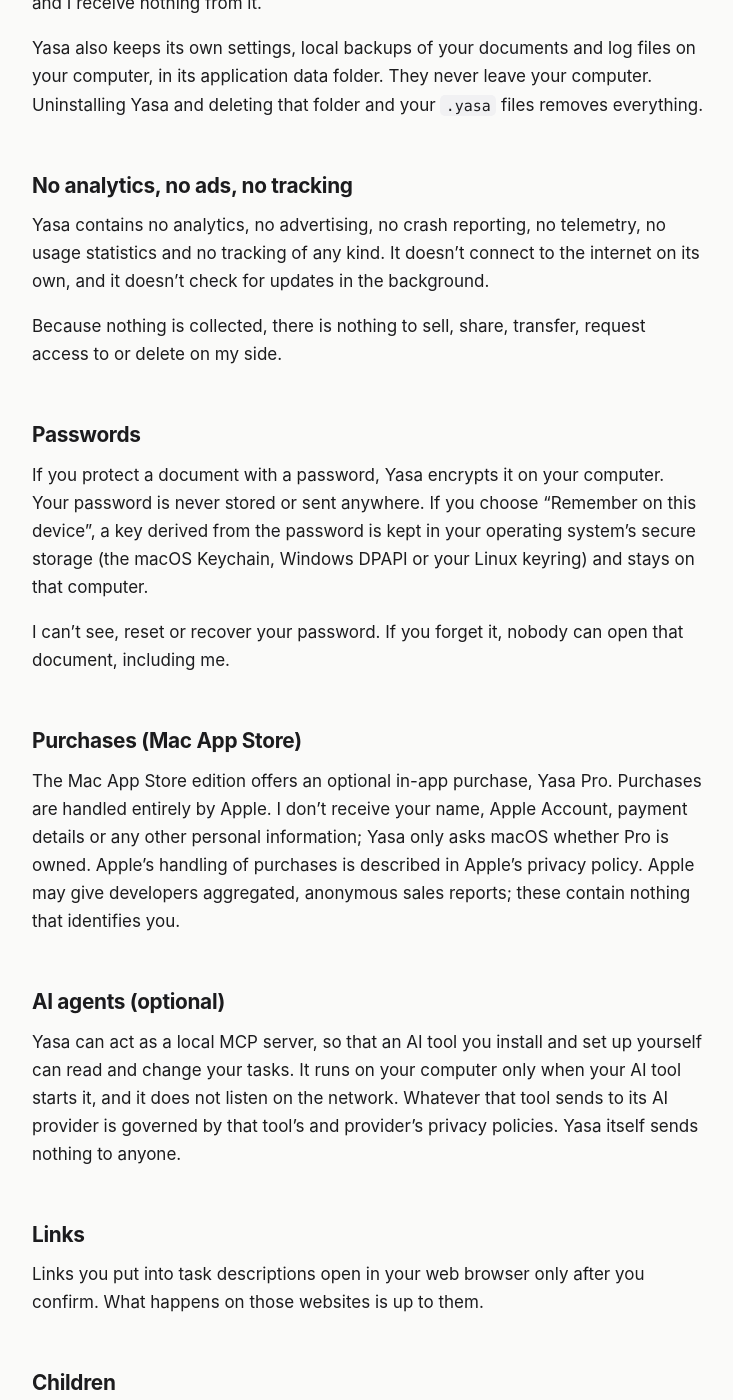
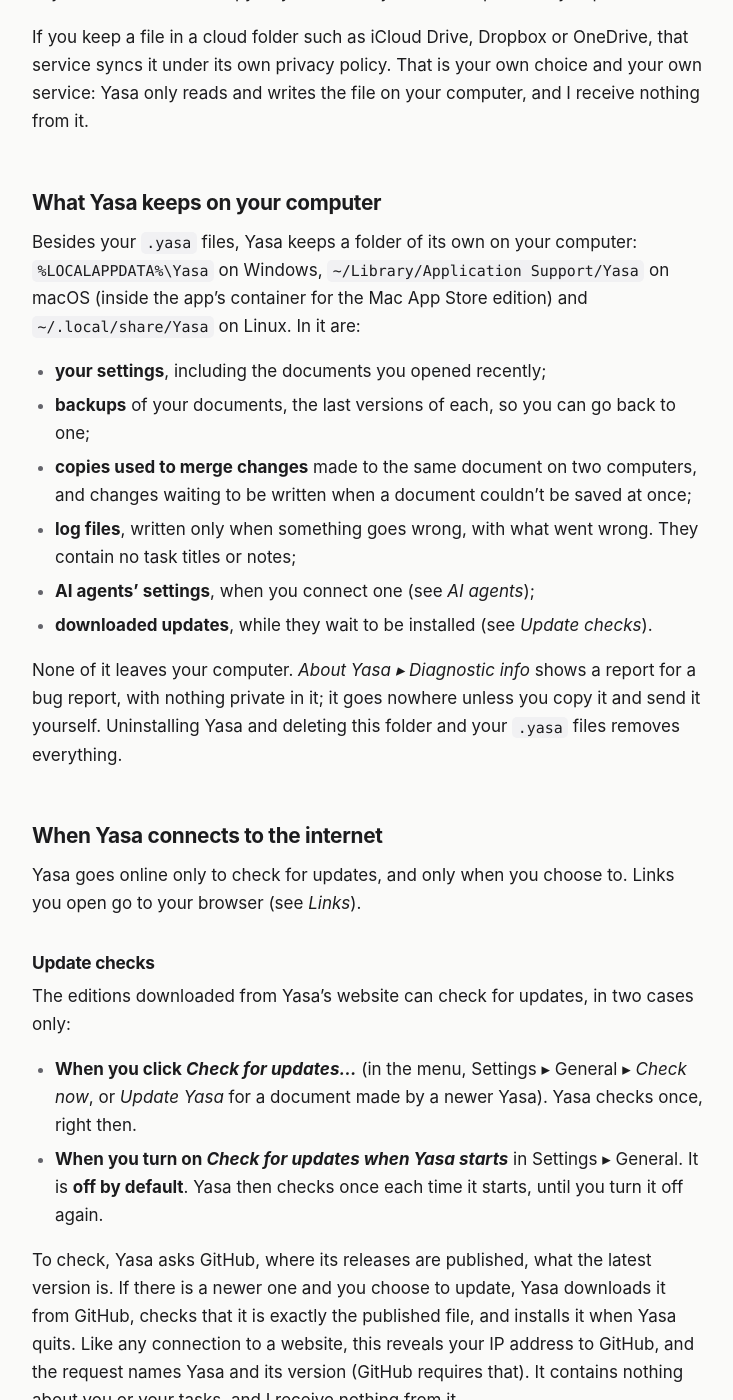
Before and after one commit to pulsar-a/documents, a Jekyll site: the page built from yasa/privacy-policy.md, in a window 1280 px wide and 1400 px high, scrolled down 875 px. Shown: the whole window, without its empty margins (272-1005 px from the left). Built offline with Jekyll 4.4.1, drawn with Linux system fonts in a browser that asks for light colours; our own code applies the rules of GitHub Pages for plain Markdown files; some of the changed text lies outside the part shown.

Commit message:
docs: update Yasa's privacy policy and terms for v1.8.0
Co-Authored-By: Claude Opus 5.5 <noreply@anthropic.com>

```diff
--- a/yasa/privacy-policy.md
+++ b/yasa/privacy-policy.md
@@ -4,38 +4,70 @@ permalink: /yasa/privacy/
 
 # Yasa: Privacy Policy
 
-**Last updated: October 20, 2026**
+**Last updated: November 13, 2026**
 
-Yasa is a todo app for macOS, Windows and Linux made by Dinar Garipov ("I", "me"). This policy explains what happens
+Yasa is a to-do app for Windows, macOS and Linux made by Dinar Garipov ("I", "me"). This policy explains what happens
 to your information when you use Yasa.
 
-> **The short version: Yasa does not collect any data. None.**
+> **The short version: I don't collect any data from Yasa.**
 >
-> - **All your data stays on your own computer.** Your tasks, lists, settings, backups and logs live only on your
->   machine, in the places you choose.
-> - **Nothing is sent to me or to anyone else.** Yasa has no account, no server, no analytics, no ads, no crash
->   reporting and no tracking, and it does not connect to the internet on its own.
-> - **I never see your tasks or anything about you**, and I have no way to.
+> - **Your tasks stay on your computer.** Your lists and tasks are in `.yasa` files you choose. Yasa's settings,
+>   backups and logs are kept only on your computer too.
+> - **Nothing about you or your tasks is sent to me.** Yasa has no account, no analytics, no ads, no crash reporting of
+>   its own and no tracking.
+> - **Yasa goes online only when you ask it to:** to check for updates. Checking at every start is off until you turn
+>   it on.
+> - **If you connect an AI agent to Yasa** (optional, off until you set it up), that agent can read and change the tasks
+>   of the documents you allow. What the agent does with them is between you and the agent's provider.
 
 ## Your tasks stay on your computer
 
 Your lists and tasks are saved in `.yasa` files on your computer, in the folders you choose. Yasa has no account and no
 server, and it does not send your tasks anywhere. There is no copy of your data anywhere except where you put it.
 
-If you choose to keep a file in a cloud folder such as iCloud Drive, Dropbox or OneDrive, that service syncs it under
-its own privacy policy. That is your own choice and your own service: Yasa only reads and writes the file on your
-computer, and I receive nothing from it.
+If you keep a file in a cloud folder such as iCloud Drive, Dropbox or OneDrive, that service syncs it under its own
+privacy policy. That is your own choice and your own service: Yasa only reads and writes the file on your computer,
+and I receive nothing from it.
 
-Yasa also keeps its own settings, local backups of your documents and log files on your computer, in its application
-data folder. They never leave your computer. Uninstalling Yasa and deleting that folder and your `.yasa` files removes
-everything.
+## What Yasa keeps on your computer
 
-## No analytics, no ads, no tracking
+Besides your `.yasa` files, Yasa keeps a folder of its own on your computer: `%LOCALAPPDATA%\Yasa` on Windows,
+`~/Library/Application Support/Yasa` on macOS (inside the app's container for the Mac App Store edition) and
+`~/.local/share/Yasa` on Linux. In it are:
 
-Yasa contains no analytics, no advertising, no crash reporting, no telemetry, no usage statistics and no tracking of
-any kind. It doesn't connect to the internet on its own, and it doesn't check for updates in the background.
+- **your settings**, including the documents you opened recently;
+- **backups** of your documents, the last versions of each, so you can go back to one;
+- **copies used to merge changes** made to the same document on two computers, and changes waiting to be written when a
+  document couldn't be saved at once;
+- **log files**, written only when something goes wrong, with what went wrong. They contain no task titles or notes;
+- **AI agents' settings**, when you connect one (see *AI agents*);
+- **downloaded updates**, while they wait to be installed (see *Update checks*).
 
-Because nothing is collected, there is nothing to sell, share, transfer, request access to or delete on my side.
+None of it leaves your computer. *About Yasa ▸ Diagnostic info* shows a report for a bug report, with nothing private in
+it; it goes nowhere unless you copy it and send it yourself. Uninstalling Yasa and deleting this folder and your `.yasa`
+files removes everything.
+
+## When Yasa connects to the internet
+
+Yasa goes online only to check for updates, and only when you choose to. Links you open go to your browser (see
+*Links*).
+
+### Update checks
+
+The editions downloaded from Yasa's website can check for updates, in two cases only:
+
+- **When you click *Check for updates…*** (in the menu, Settings ▸ General ▸ *Check now*, or *Update Yasa* for a
+  document made by a newer Yasa). Yasa checks once, right then.
+- **When you turn on *Check for updates when Yasa starts*** in Settings ▸ General. It is **off by default**. Yasa then
+  checks once each time it starts, until you turn it off again.
+
+To check, Yasa asks GitHub, where its releases are published, what the latest version is. If there is a newer one and
+you choose to update, Yasa downloads it from GitHub, checks that it is exactly the published file, and installs it when
+Yasa quits. Like any connection to a website, this reveals your IP address to GitHub, and the request names Yasa and its
+version (GitHub requires that). It contains nothing about you or your tasks, and I receive nothing from it.
+
+The Microsoft Store and Mac App Store editions are updated by their store. Asking for updates there asks the Microsoft
+Store, or opens Yasa's page in the App Store.
 
 ## Passwords
 
@@ -45,19 +77,37 @@ secure storage (the macOS Keychain, Windows DPAPI or your Linux keyring) and sta
 
 I can't see, reset or recover your password. If you forget it, nobody can open that document, including me.
 
-## Purchases (Mac App Store)
+## Purchases (Microsoft Store, Mac App Store)
 
-The Mac App Store edition offers an optional in-app purchase, Yasa Pro. Purchases are handled entirely by Apple. I don't
-receive your name, Apple Account, payment details or any other personal information; Yasa only asks macOS whether Pro
-is owned. Apple's handling of purchases is described in Apple's privacy policy. Apple may give developers aggregated,
-anonymous sales reports; these contain nothing that identifies you.
+The store editions offer an optional purchase, Yasa Pro: an in-app purchase in the Mac App Store, an add-on in the
+Microsoft Store. Purchases are handled entirely by Apple or Microsoft. I don't receive your name, account, payment
+details or any other personal information; Yasa only asks the store whether Pro is owned. The stores' handling of
+purchases is described in their privacy policies. They may give developers aggregated, anonymous sales reports; these
+contain nothing that identifies you. The editions from Yasa's website have no purchases: everything in them is
+unlocked.
 
 ## AI agents (optional)
 
 Yasa can act as a local MCP server, so that an AI tool you install and set up yourself can read and change your tasks.
-It runs on your computer only when your AI tool starts it, and it does not listen on the network. Whatever that tool
-sends to its AI provider is governed by that tool's and provider's privacy policies. Yasa itself sends nothing to
-anyone.
+It runs on your computer only when your AI tool starts it, does not listen on the network, and reaches only the
+documents you allow agents to use. When you connect an agent in Settings ▸ AI agents, Yasa adds itself to that agent's
+settings on your computer. Whatever the agent sends to its AI provider is governed by that tool's and provider's
+privacy policies. Yasa itself sends nothing to anyone.
+
+## No analytics, no ads, no tracking
+
+Yasa contains no analytics, no advertising, no crash reporting of its own, no telemetry, no usage statistics and no
+tracking of any kind.
+
+Because nothing is collected, there is nothing to sell, share, transfer, request access to or delete on my side.
+
+## App stores and installers
+
+If you get Yasa from the Microsoft Store or the Mac App Store, the store handles its download and updates under its own
+privacy policy. If you have chosen in your system's settings to share diagnostics with app developers, the store may
+give me crash reports and overall statistics (such as the number of downloads and crashes). These don't tell me who you
+are, and Yasa itself sends nothing. Downloading Yasa from GitHub, or installing it with a Linux package manager, works
+under those services' own policies; Yasa's installers and packages send nothing.
 
 ## Links
 
--- a/yasa/terms-and-conditions.md
+++ b/yasa/terms-and-conditions.md
@@ -4,11 +4,11 @@ permalink: /yasa/terms/
 
 # Yasa: Terms and Conditions
 
-**Last updated: October 20, 2026**
+**Last updated: November 13, 2026**
 
-These terms apply to your use of Yasa, a todo app for macOS, Windows and Linux made by Dinar Garipov ("I", "me"), in
-every edition: the downloads from GitHub, the Mac App Store edition, and any other build I distribute. By installing or
-using Yasa you agree to these terms. If you don't agree, don't install or use Yasa.
+These terms apply to your use of Yasa, a to-do app for Windows, macOS and Linux made by Dinar Garipov ("I", "me"), in
+every edition I distribute. By installing or using Yasa you agree to these terms. If you don't agree, don't install or
+use Yasa.
 
 > **The short version:**
 >
@@ -16,18 +16,19 @@ using Yasa you agree to these terms. If you don't agree, don't install or use Ya
 > - **I am not liable for any loss or damage from using Yasa, including any loss of data**, to the fullest extent the
 >   law allows.
 > - **Your data is on your computer and is your responsibility.** Keep your own backups.
+> - **AI agents you connect to Yasa, and the services they use, are not mine.** What they do with your tasks is between
+>   you and them.
 
 ## 1. License to use Yasa
 
-I grant you a personal, non-exclusive, non-transferable, revocable license to install and use Yasa on devices you own
-or control. You may not sell, rent or sublicense the app builds I distribute, or remove copyright notices from them.
+I grant you a personal, non-exclusive, non-transferable, revocable license to install and use the official builds of
+Yasa that I publish (in the Microsoft Store, the Mac App Store, or on Yasa's website and its GitHub releases) on devices
+you own or control. You may not sell, rent or sublicense Yasa, copy it for others, or remove copyright notices from it.
+Yasa's source code is not part of this license.
 
-If Yasa's source code is published under an open-source license, that license governs the source code and your
-rights to it; these terms govern your use of the app.
-
-**Mac App Store edition.** If you got Yasa from the Mac App Store, Apple's Licensed Application End User License
-Agreement also applies. Where it conflicts with these terms about the App Store edition, Apple's agreement wins.
-Apple is not a party to these terms and has no obligation to maintain or support Yasa.
+If you get Yasa from an app store, that store's license terms also apply. Where they conflict with these terms about
+that edition, the store's terms win. The store is not a party to these terms and has no obligation to maintain or
+support Yasa.
 
 ## 2. Software provided "as is"
 
@@ -45,14 +46,19 @@ Yasa stores everything on your computer, in the files and folders you choose (se
 [Privacy Policy](privacy-policy.md)). I have no copy of your data and no way to recover it. You alone are responsible
 for:
 
-- **keeping backups** of your `.yasa` files and other data. Yasa's own local backups and its memory of deleted items
-  are a convenience, not a guarantee;
+- **keeping backups** of your `.yasa` files and other data. Yasa's own local backups, its *Recently deleted* items and
+  its archived ones are a convenience, not a guarantee;
 - **your passwords.** If you protect a document with a password and forget it, the document can't be opened by anyone,
   including me;
 - **sync services** you use (iCloud Drive, Dropbox, OneDrive, network drives and others). Conflicts, overwrites, lost
   or corrupted files caused by them, or by how Yasa works with them, are your risk;
-- **AI agents** you connect to Yasa. Whatever an AI tool reads, changes or deletes through Yasa's MCP server, and
-  whatever it sends to its provider, is between you, the tool and its provider;
+- **dates Yasa works out for you**: the next occurrence of a repeating task, a task hidden until its start date, the
+  dates typed into a task's title. Check that they are the ones you meant;
+- **AI agents** you connect to Yasa. When you add Yasa to an agent in Settings ▸ AI agents, Yasa changes that agent's
+  settings file to do so. A connected agent can read, change and delete the tasks of the documents you allow, and may
+  send what it reads to its provider. The agents, their providers and what they do are not under my control;
+- **updates** you choose to install in the editions that update themselves: Yasa downloads them from GitHub, checks
+  them and replaces its own files when it quits. The installers and packages also replace Yasa's files;
 - **links** you open from tasks, and the websites behind them;
 - what you put into Yasa, and checking that Yasa is suitable for your purpose. Don't rely on Yasa for anything where a
   missed task, a wrong date or a lost file could cause harm (for example medical, legal, safety or financial deadlines).
@@ -86,17 +92,23 @@ law allows.
 To the extent the law allows, you agree to hold me harmless from claims, losses and costs (including reasonable legal
 fees) arising from your use or misuse of Yasa, or your breach of these terms.
 
-## 6. Purchases (Mac App Store)
+## 6. Purchases (Microsoft Store, Mac App Store)
 
-Yasa Pro is an optional one-time in-app purchase sold and billed by Apple. Payments, refunds and purchase restoration
-are handled by Apple under its terms; I can't process refunds myself. Pro unlocks the features described in the app
-at the time of purchase; I may change, add or remove features in future versions. Features you already use are
-designed to keep working, but this is not a warranty (see section 2).
+Yasa Pro is an optional one-time purchase in the store editions: an in-app purchase sold and billed by Apple in the
+Mac App Store, an add-on sold and billed by Microsoft in the Microsoft Store. Payments, refunds and purchase
+restoration are handled by the store under its terms; I can't process refunds myself. Pro unlocks the features
+described in the app at the time of purchase; I may change, add or remove features in future versions. Features you
+already use are designed to keep working, but this is not a warranty (see section 2). The editions from Yasa's website
+have no purchases: everything in them is unlocked.
 
-## 7. Third-party components
+## 7. Third-party components and services
 
-Yasa includes third-party open-source components, each under its own license. Those licenses apply to those
-components, and their authors give no warranty either.
+Yasa includes third-party open-source components, each under its own license; they are listed with their licenses in
+the app, under **About Yasa ▸ Open-source licenses**. Those licenses apply to those components, and their authors give
+no warranty either.
+
+Third-party services you use with Yasa, such as app stores, GitHub, sync services, websites and AI agents and their
+providers, are governed by their own terms. I am not responsible for them.
 
 ## 8. Changes to these terms
 
@@ -115,8 +127,8 @@ Sections 2 to 5 and 10 continue to apply after that.
 - **Severability.** If any part of these terms is found invalid or unenforceable, that part is limited or replaced by
   a valid provision that comes as close as possible to its intent, and the rest of the terms stay in effect.
 - **No waiver.** If I don't enforce a part of these terms, that doesn't mean I give up the right to enforce it later.
-- **Entire agreement.** These terms, together with the [Privacy Policy](privacy-policy.md) and, for the Mac App Store
-  edition, Apple's license agreement, are the whole agreement between you and me about Yasa.
+- **Entire agreement.** These terms, together with the [Privacy Policy](privacy-policy.md) and, for an app store
+  edition, that store's license terms, are the whole agreement between you and me about Yasa.
 
 ## Contact
 
```
